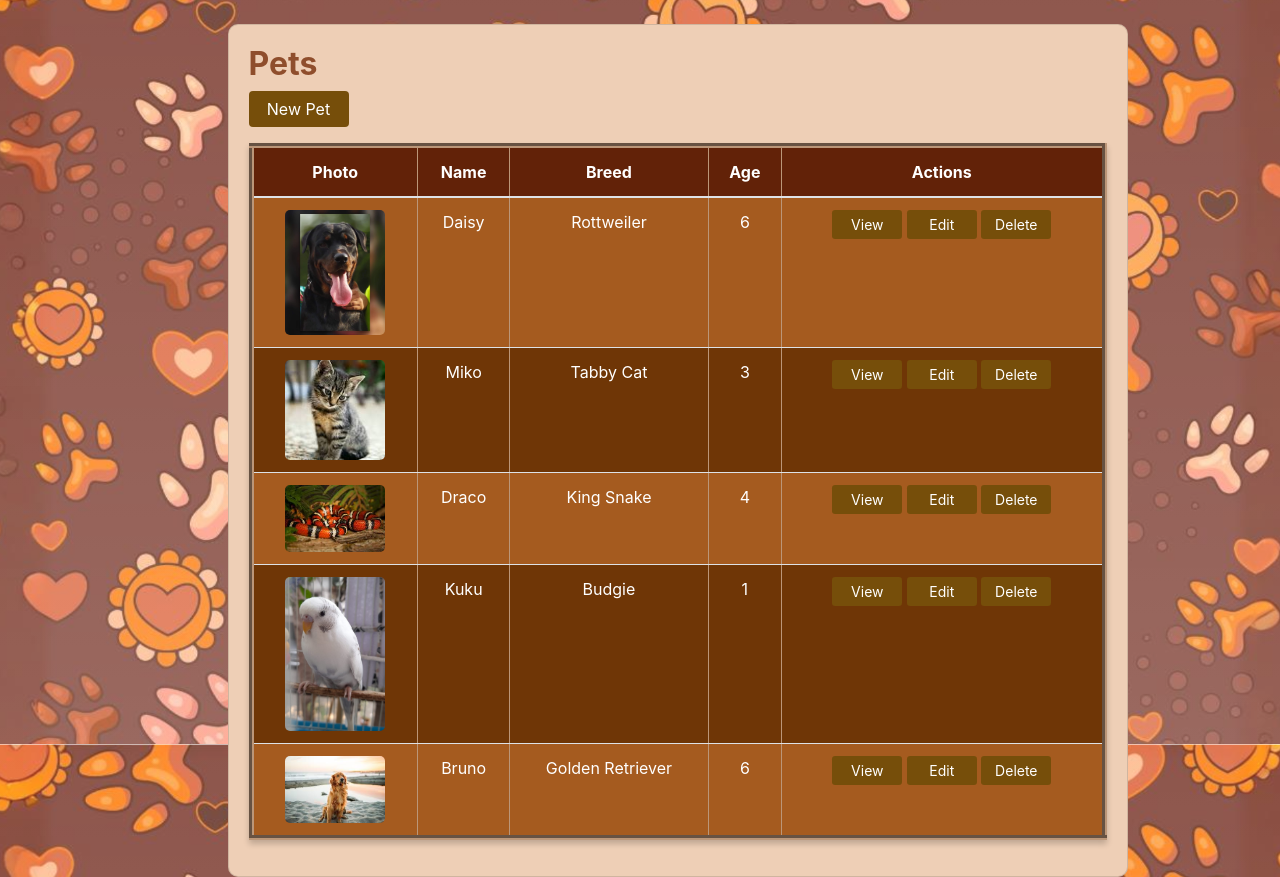
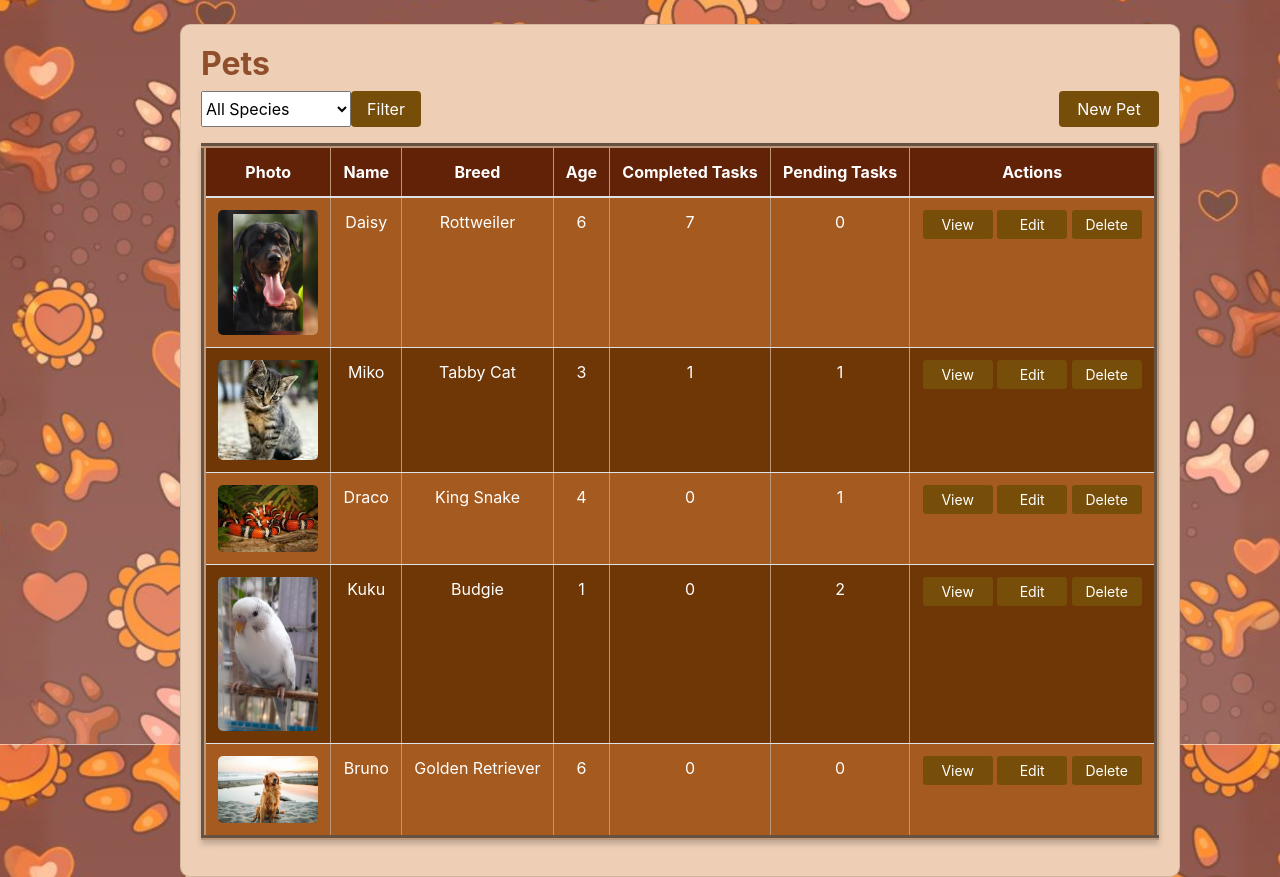
Before and after one commit to Kets03/PetScheduler, a Django app: page /care/pets/ in a window 1280 px wide. Shown: the part 56-933 px from the top of the page. Run offline with Django 5.2, Linux system fonts and the light colour scheme; data comes from the database, SQL or seed files in the repository; both versions use the stored data as it was after the commit; some libraries are stand-ins or nearby versions.

Commit message:
added filter

```diff
--- a/care/models.py
+++ b/care/models.py
@@ -1,10 +1,10 @@
 from django.db import models
 class Pet(models.Model):
-    DOG = 'dog'
-    CAT = 'cat'
-    BIRD = 'bird'
-    FISH = 'fish'
-    SNAKE ='snake'
+    DOG = 'Dog'
+    CAT = 'Cat'
+    BIRD = 'Bird'
+    FISH = 'Fish'
+    SNAKE ='Snake'
     SPECIES_CHOICES = [
         (DOG, 'Dog'),
         (CAT, 'Cat'),
--- a/care/views.py
+++ b/care/views.py
@@ -6,8 +6,25 @@ def get_started(request):
     return render(request, 'get_started.html')
 
 def pet_list(request):
-    pets = Pet.objects.all()
-    return render(request, 'pet_list.html', {'pets': pets})
+    species = request.GET.get('species', '')  # Get species from query string
+    pets = Pet.objects.filter(species=species) if species else Pet.objects.all()
+
+    # Annotate each pet with completed and pending task counts
+    pet_data = []
+    for pet in pets:
+        completed_tasks = Task.objects.filter(pet=pet, completed=True).count()
+        pending_tasks = Task.objects.filter(pet=pet, completed=False).count()
+        pet_data.append({
+            'pet': pet,
+            'completed_tasks': completed_tasks,
+            'pending_tasks': pending_tasks,
+        })
+
+    context = {
+        'pet_data': pet_data,
+        'selected_species': species,
+    }
+    return render(request, 'pet_list.html', context)
 
 def pet_detail(request, pk):
     pet = get_object_or_404(Pet, pk=pk)
--- a/templates/get_started.html
+++ b/templates/get_started.html
@@ -39,12 +39,12 @@
         .btn {
             display: inline-block;
             padding: 10px 20px;
-            font-size: 18px;
+            font-size: 20px;
             color: #fff;
             text-decoration: none;
             border-radius: 5px;
             transition: background-color 0.3s;
-            background-color: green;
+            background-color: #753b1d;
         }
         .btn:hover {
             background-color: #0056b3;
--- a/templates/pet_list.html
+++ b/templates/pet_list.html
@@ -2,10 +2,26 @@
 
 {% block content %}
 <div class="row justify-content-center mt-2">
-    <div class="col-md-9">
-        <div class="card" style="background-color: #eecfb6; padding: 20px; border-radius: 10px; width: 900px;">
+    <div class="col-md-10">
+        <div class="card" style="background-color: #eecfb6; padding: 20px; border-radius: 10px; width: 1000px;">
             <h2 style="color: rgb(143, 78, 44);"><b>Pets</b></h2>
-            <a href="{% url 'pet_create' %}" class="btn btn-primary mb-3" style="width: 100px;">New Pet</a>
+            <div class="d-flex justify-content-between align-items-center mb-3">
+                <!-- Filter Form -->
+                <form method="get" action="" class="d-flex">
+                    <select name="species" class="form-select" style="width: 150px;">
+                        <option value="">All Species</option>
+                        <option value="Dog" {% if selected_species == "Dog" %}selected{% endif %}>Dogs</option>
+                        <option value="Cat" {% if selected_species == "Cat" %}selected{% endif %}>Cats</option>
+                        <option value="Fish" {% if selected_species == "Fish" %}selected{% endif %}>Fish</option>
+                        <option value="Snake" {% if selected_species == "Snake" %}selected{% endif %}>Snake</option>
+                    </select>
+                    <button type="submit" class="btn btn-secondary ms-2">Filter</button>
+                </form>
+
+                <!-- Add Pet Button -->
+                <a href="{% url 'pet_create' %}" class="btn btn-primary" style="width: 100px;">New Pet</a>
+            </div>
+
             <table class="table table-striped text-center align-middle" border="5">
                 <thead>
                     <tr>
@@ -13,27 +29,36 @@
                         <th>Name</th>
                         <th>Breed</th>
                         <th>Age</th>
+                        <th>Completed Tasks</th>
+                        <th>Pending Tasks</th>
                         <th>Actions</th>
                     </tr>
                 </thead>
                 <tbody>
-                    {% for pet in pets %}
+                    {% for entry in pet_data %}
                     <tr>
                         <td>
-                            {% if pet.photo %}
-                                <img src="{{ pet.photo.url }}" alt="Photo of {{ pet.name }}" style="width: 100px; height: auto; border-radius: 5px;">
+                            {% if entry.pet.photo %}
+                            <img src="{{ entry.pet.photo.url }}" alt="Photo of {{ entry.pet.name }}"
+                                style="width: 100px; height: auto; border-radius: 5px;">
                             {% else %}
-                                <p>No photo</p>
+                            <p>No photo</p>
                             {% endif %}
                         </td>
-                        <td>{{ pet.name }}</td>
-                        <td>{{ pet.breed }}</td>
-                        <td>{{ pet.age }}</td>
+                        <td>{{ entry.pet.name }}</td>
+                        <td>{{ entry.pet.breed }}</td>
+                        <td>{{ entry.pet.age }}</td>
+                        <td>{{ entry.completed_tasks }}</td>
+                        <td>{{ entry.pending_tasks }}</td>
                         <td>
-                            <a href="{% url 'pet_detail' pet.id %}" class="btn btn-info btn-sm">View</a>
-                            <a href="{% url 'pet_update' pet.id %}" class="btn btn-warning btn-sm">Edit</a>
-                            <a href="{% url 'pet_delete' pet.id %}" class="btn btn-danger btn-sm">Delete</a>
+                            <a href="{% url 'pet_detail' entry.pet.id %}" class="btn btn-info btn-sm">View</a>
+                            <a href="{% url 'pet_update' entry.pet.id %}" class="btn btn-warning btn-sm">Edit</a>
+                            <a href="{% url 'pet_delete' entry.pet.id %}" class="btn btn-danger btn-sm">Delete</a>
                         </td>
+                    </tr>
+                    {% empty %}
+                    <tr>
+                        <td colspan="7">No pets found for the selected species.</td>
                     </tr>
                     {% endfor %}
                 </tbody>
```
Also changed, not shown: care/migrations/0003_alter_pet_species.py (added), db.sqlite3, media/pet_photos/Kuku.jpg (added), media/pet_photos/bruno.jpg (added).
